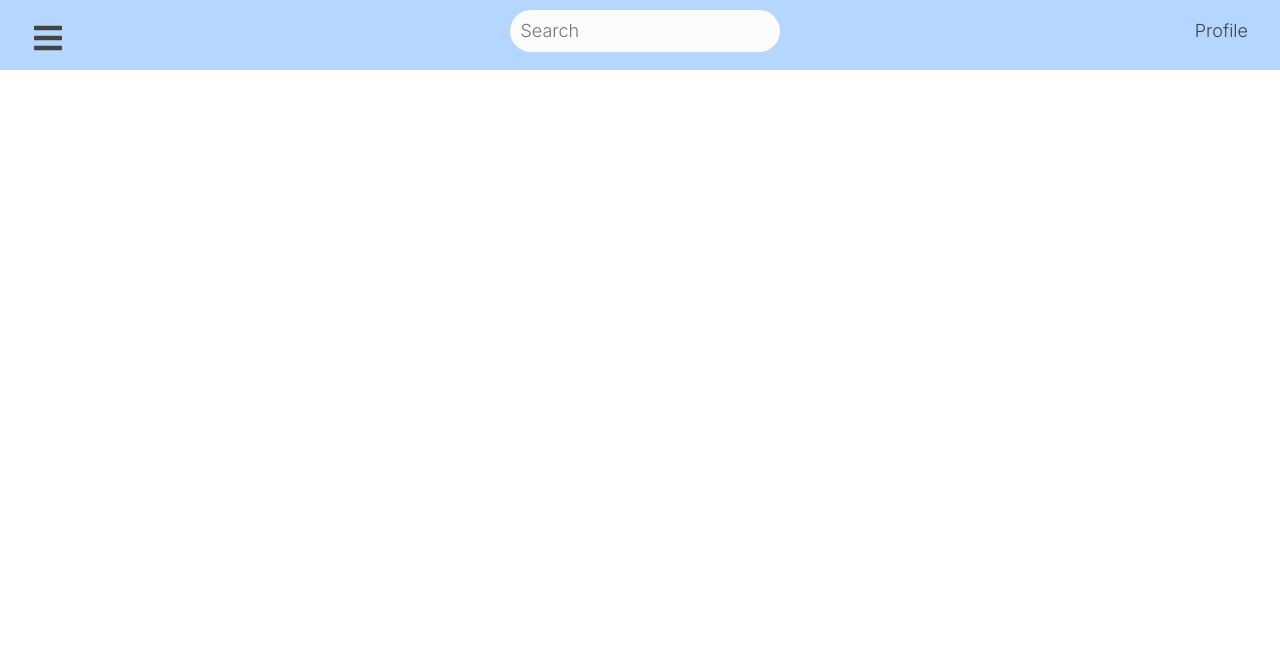
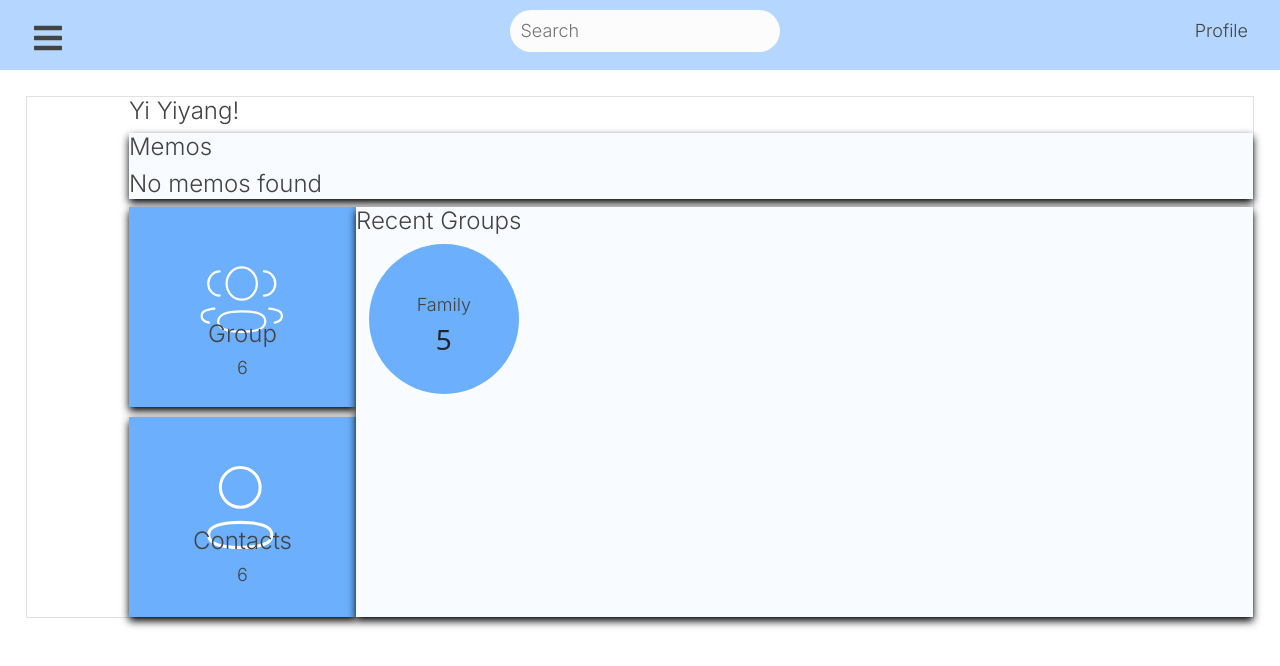
Before and after one commit to yiyangshen/COMP30022-DocMcStuffins, a React (Create React App) app in the folder frontend/: page /dashboard in a window 1280 px wide. Shown: the top 666 px of the page. Built offline with nearby package versions, Linux system fonts and the light colour scheme; no server answers.

Commit message:
integrating api into dashboard + nested flex box instead of absolute

```diff
--- a/frontend/src/App.tsx
+++ b/frontend/src/App.tsx
@@ -11,7 +11,7 @@ import Nav from "./components/nav";
 import SignIn from "./components/signin";
 import SignUp from "./components/signup";
 import ViewContacts from "./components/viewContacts";
-
+import Dashboard from "./components/dashboard";
 /* Enable credentials to be shared among pages */
 axios.defaults.withCredentials = true;
 
@@ -37,7 +37,7 @@ function App() {
 
                     <div>
                         <Nav />
-                        <Route exact path="/dashboard" />
+                        <Route exact path="/dashboard" component = {Dashboard}/>
                         <Route exact path="/profile" />
 
                         <Route
--- a/frontend/src/Components/Dashboard.tsx
+++ b/frontend/src/Components/Dashboard.tsx
@@ -1,4 +1,5 @@
 /* Import the required libraries and types */
+import React from "react";
 import history from "../history";
 
 /* Import components */
@@ -6,33 +7,57 @@ import "../css/Dashboard.css";
 import Memo from "../img/Group 5.svg";
 import Contact from "../img/Profile.svg";
 import Group from "../img/3 User.svg";
-export default function DashB() {
+import { getRecentMemos } from "../api/memoApi";
+import { IGroup, IMemo } from "../interfaces";
+
+
+class DashB extends React.Component{
+    /* Declare states */
+    state = {
+        error: null,
+        isLoaded: false,
+        memoList: [] as IMemo[],
+        recentGroupList: [] as IGroup[],
+    };
+    /* During loading page */
+    async componentDidMount() {
+        getRecentMemos(5).then(
+            (response) => {
+                var data = response.data.items;
+                this.setState({ memoList: data, isLoaded: true });
+            },
+            (error) => {
+                this.setState({ isLoaded: true, error });
+                console.log(error);
+            }
+        );
+    }
+    render() {
+        const { error, isLoaded, memoList } = this.state; //defining constants
+
+        if (error === true) {
+            return <h3 className="error">No Order Present</h3>;
+        } else if (isLoaded === false) {
+            return <h3 className="error">Loading...</h3>;
+        } else{
                 return (
+                    <div className="border">
                         <div className = "everything">
                             <h1>Yi Yiyang!</h1>
 
                             <div className = "Memos">
                                 <h1>Memos</h1>
+                                {memoList !== undefined &&
+                                memoList.length > 0 ?
                                 <div className = "MemoPage">
                                     <img className = "MemoPng" src={Memo} alt="logo" onClick={() => history.push(`/memos/id`)}/>
                                     <h2 className ="MemoText">Groceries</h2>
                                 </div>
+                                : <h1>No memos found</h1>
+                                }
                             </div>
-
-            <div>
-                <div className = "RecentGroups">
-                    <h1>Recent Groups</h1>
-                    <div className ="RecentGroup">
-                        <span className ="dot" onClick={() => history.push(`/groups/id`)}>
-                            <div className= "RecentGroupText">
-                                <h2>Family</h2>
-                                <h3>5</h3>
-                            </div>
-                        </span>
-                    </div>
-                </div>
-            </div>
-
+                            <div className="box">
+                                <div className="box2">
                                     <div className ="Group" onClick={() => history.push(`/groups`)}>
                                         <img className = "GroupPng" src={Group} alt="logo"/>
                                         <div className="container" >
@@ -49,5 +74,91 @@ export default function DashB() {
                                         </div>
                                     </div>
                                 </div>
+
+                                <div className = "RecentGroups">
+                                    <h1>Recent Groups</h1>
+                                    <div className ="RecentGroup">
+                                        <span className ="dot" onClick={() => history.push(`/groups/id`)}>
+                                            <div className= "RecentGroupText">
+                                                <h2>Family</h2>
+                                                <h3>5</h3>
+                                            </div>
+                                        </span>
+                                    </div>
+                                </div>
+                            </div>
+
+
+                            {/* <div className ="Group" onClick={() => history.push(`/groups`)}>
+                                <img className = "GroupPng" src={Group} alt="logo"/>
+                                <div className="container" >
+                                    <h1>Group</h1>
+                                    <h2>6</h2>
+                                </div>
+                            </div> */}
+
+                            {/* <div className ="Contacts" onClick={() => history.push(`/contacts`)}>
+                                <img className = "ContactsPng" src={Contact} alt="logo"/>
+                                <div  className="Contactscontainer" >
+                                    <h1>Contacts</h1>
+                                    <h2>6</h2>
+                                </div>
+                            </div> */}
+
+
+                        </div>
+                    </div>
                 );
             }
+        }
+}
+export default DashB;
+
+
+
+// export default function DashB() {
+//     return (
+//         <div className="border">
+//             <div className = "everything">
+//                 <h1>Yi Yiyang!</h1>
+//                 <div className = "Memos">
+//                     <h1>Memos</h1>
+//                     <div className = "MemoPage">
+//                         <img className = "MemoPng" src={Memo} alt="logo" onClick={() => history.push(`/memos/id`)}/>
+//                         <h2 className ="MemoText">Groceries</h2>
+//                     </div>
+//                 </div>
+
+//                 <div>
+//                     <div className = "RecentGroups">
+//                         <h1>Recent Groups</h1>
+//                         <div className ="RecentGroup">
+//                             <span className ="dot" onClick={() => history.push(`/groups/id`)}>
+//                                 <div className= "RecentGroupText">
+//                                     <h2>Family</h2>
+//                                     <h3>5</h3>
+//                                 </div>
+//                             </span>
+//                         </div>
+//                     </div>
+//                 </div>
+
+//                 <div className ="Group" onClick={() => history.push(`/groups`)}>
+//                     <img className = "GroupPng" src={Group} alt="logo"/>
+//                     <div className="container" >
+//                         <h1>Group</h1>
+//                         <h2>6</h2>
+//                     </div>
+//                 </div>
+
+//                 <div className ="Contacts" onClick={() => history.push(`/contacts`)}>
+//                     <img className = "ContactsPng" src={Contact} alt="logo"/>
+//                     <div  className="Contactscontainer" >
+//                         <h1>Contacts</h1>
+//                         <h2>6</h2>
+//                     </div>
+//                 </div>
+//             </div>
+//         </div>
+//     );
+// }
--- a/frontend/src/components/viewContacts.tsx
+++ b/frontend/src/components/viewContacts.tsx
@@ -21,15 +21,18 @@ class ViewContacts extends React.Component {
                 var data = response.data.items;
                 this.setState({ contactsList: data, isLoaded: true });
             },
+            //reponse self-initialised
+            //data is inside nested json
+            //return reponse, type json
             (error) => {
-                this.setState({ isLoaded: true, error });
+                this.setState({ isLoaded: true, error }); //order does not matter, saying isloaded = true, error = error
                 console.log(error);
             }
         );
     }
 
     render() {
-        const { error, isLoaded, contactsList } = this.state;
+        const { error, isLoaded, contactsList } = this.state; //defining constants
 
         if (error === true) {
             return <h3 className="error">No Order Present</h3>;
@@ -53,10 +56,10 @@ class ViewContacts extends React.Component {
                             </tr>
                         </thead>
                         {contactsList !== undefined &&
-                        contactsList.length > 0 ? (
+                        contactsList.length > 0 ? ( // ? = if, : = else
                             <div>
-                                {contactsList.map((contacts, i) => (
-                                    <div key={i}>
+                                {contactsList.map((contacts, i) => ( //change contacts to memos
+                                    <div key={i}> // dont change i
                                         <tbody>
                                             <tr className="table-contents">
                                                 <td>{contacts.name}</td>
--- a/frontend/src/css/Dashboard.css
+++ b/frontend/src/css/Dashboard.css
@@ -2,16 +2,24 @@
   margin-left: 8vw;
 }
 
-
+.box {
+  display: flex;
+  flex-direction: row;
+  justify-content: left;
+}
+.box2 {
+  display: flex;
+  flex-direction: column;
+  justify-content: left;
+  width: 20vw;
+}
 .RecentGroups {
   background-color: #F8FBFF;
   box-shadow: 0 4px 8px 0 #000000;
   transition: 0.3s;
-  position: absolute;
-  left: 25vw;
-  top: 37%;
-  width:80%;
-  height: 440px;
+  /* margin-left: 25vw; */
+  width:90%;
+  height: 410px;
 }
 .dot {
   text-align: center;
@@ -28,10 +36,11 @@
 
 
 .Group {
+  align-self: left;
   background-color: #6BAFFD;
   box-shadow: 0 4px 8px 0 #000000;
   transition: 0.3s;
-  width: 15%;
+  width: 100%;
   height: 200px;
 }
 .GroupPng{
@@ -52,11 +61,13 @@
 }
 
 .Contacts {
+  align-self: flex-start;
   background-color: #6BAFFD;
   box-shadow: 0 4px 8px 0 #000000;
   transition: 0.3s;
-  width: 15%;
+  width: 100%;
   height: 200px;
+  margin-top: 10px;
 }
 .ContactsPng{
   width: 100px;
```
Also changed, not shown: 1 other file (tests, documents, lock files or other folders). Lines whose indentation alone changed are shown as unchanged.
